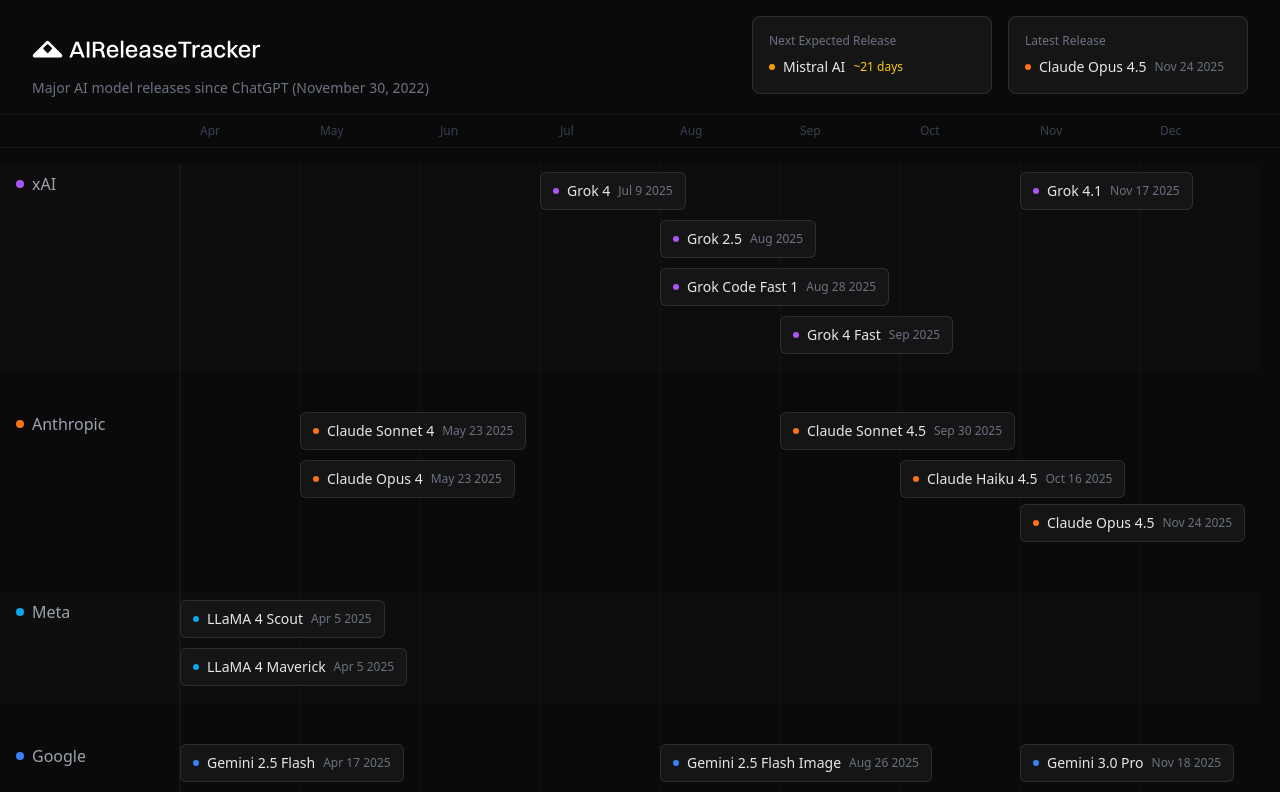
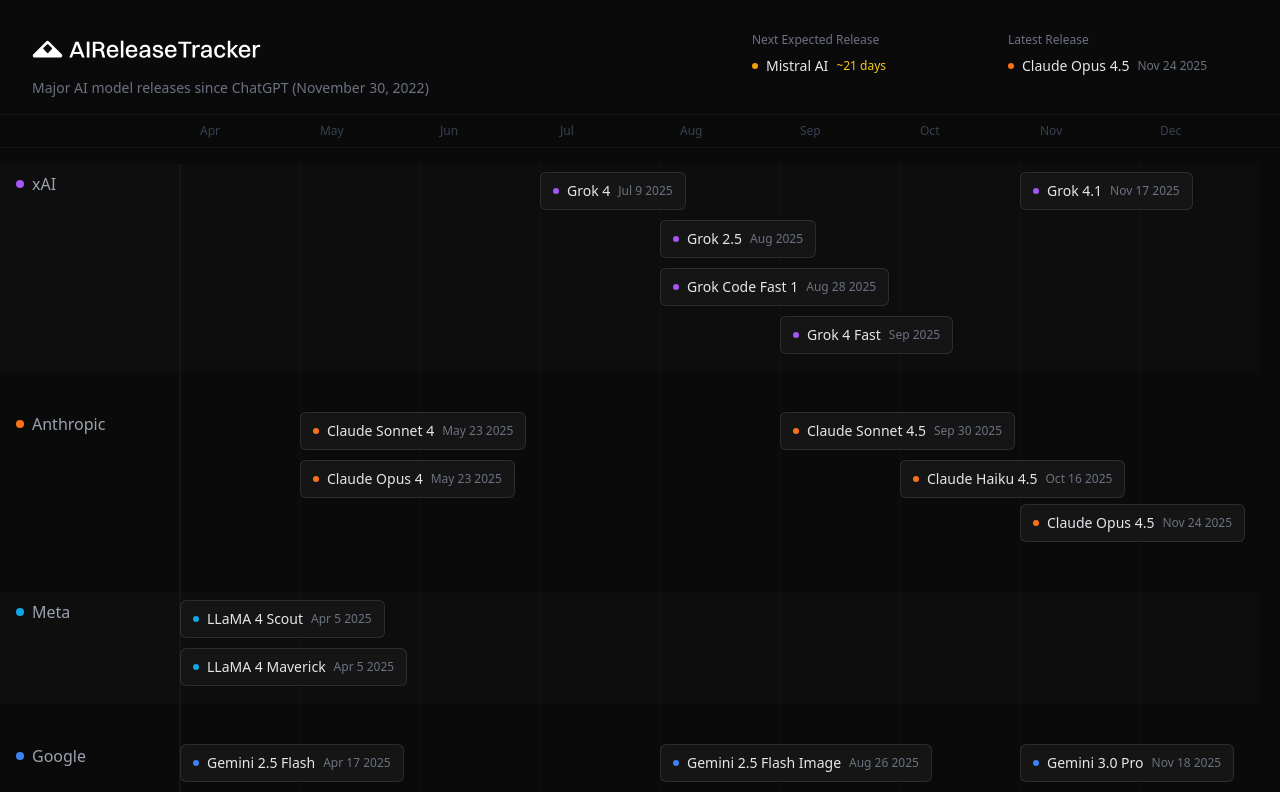
Before and after one commit to assentorp/aireleasetracker, a Next.js app: page / in a window 1280 px wide. Shown: the top 792 px of the page. Built offline with nearby package versions, Linux system fonts and the light colour scheme.

Commit message:
no boxes

```diff
--- a/app/page.tsx
+++ b/app/page.tsx
@@ -643,7 +643,7 @@
             {/* Top right corner info */}
             <div className="flex-shrink-0 flex gap-4">
               {nextExpected !== null ? (
-                <div className="bg-[#151515] border border-white/10 rounded-lg p-4 min-w-[240px]">
+                <div className="min-w-[240px] mt-4">
                   <div className="text-xs text-gray-500 mb-2">Next Expected Release</div>
                   <div className="flex items-center gap-2">
                     <div className={`w-1.5 h-1.5 rounded-full ${companies[nextExpected.company as keyof typeof companies]?.dotColor || 'bg-gray-500'}`} />
@@ -659,7 +659,7 @@
               ) : null}
 
               {latestRelease !== null ? (
-                <div className="bg-[#151515] border border-white/10 rounded-lg p-4 min-w-[240px]">
+                <div className="min-w-[240px] mt-4">
                   <div className="text-xs text-gray-500 mb-2">Latest Release</div>
                   <div className="flex items-center gap-2">
                     <div className={`w-1.5 h-1.5 rounded-full ${companies[latestRelease.company as keyof typeof companies]?.dotColor || 'bg-gray-500'}`} />
@@ -680,7 +680,7 @@
           {/* Month header - scrollable */}
           <div
             ref={monthHeaderRef}
-            className="flex-1 overflow-x-auto scrollbar-hide"
+            className="flex-1 overflow-x-auto scrollbar-hide relative"
             style={{ scrollbarWidth: 'none', msOverflowStyle: 'none' }}
           >
             <div className="relative h-8 py-2" style={{ paddingRight: '200px', minWidth: `${totalMonths * 120}px` }}>
@@ -845,7 +845,7 @@
           {/* Scrollable timeline section */}
           <div
             ref={scrollContainerRef}
-            className={`flex-1 overflow-x-auto overflow-y-hidden  select-none ${isDragging ? 'cursor-grabbing' : 'cursor-grab'}`}
+            className={`flex-1 overflow-x-auto overflow-y-hidden select-none ${isDragging ? 'cursor-grabbing' : 'cursor-grab'}`}
             onMouseDown={handleMouseDown}
             onMouseMove={handleMouseMove}
             onMouseUp={handleMouseUpOrLeave}
```
